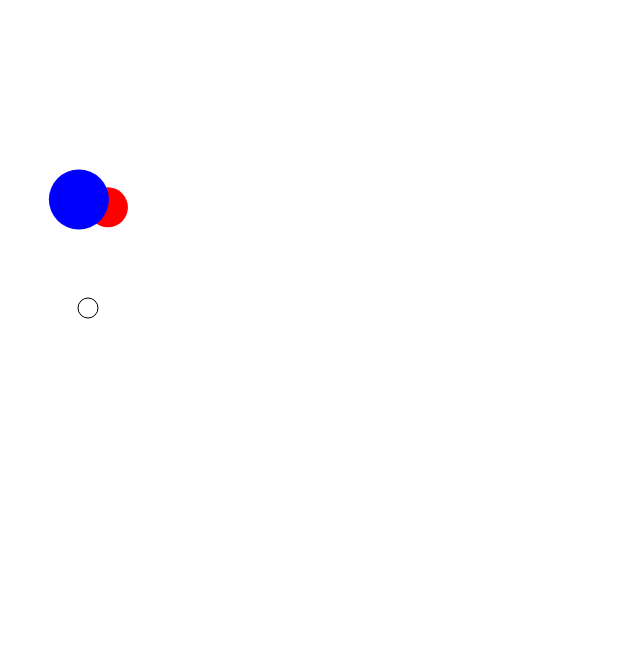
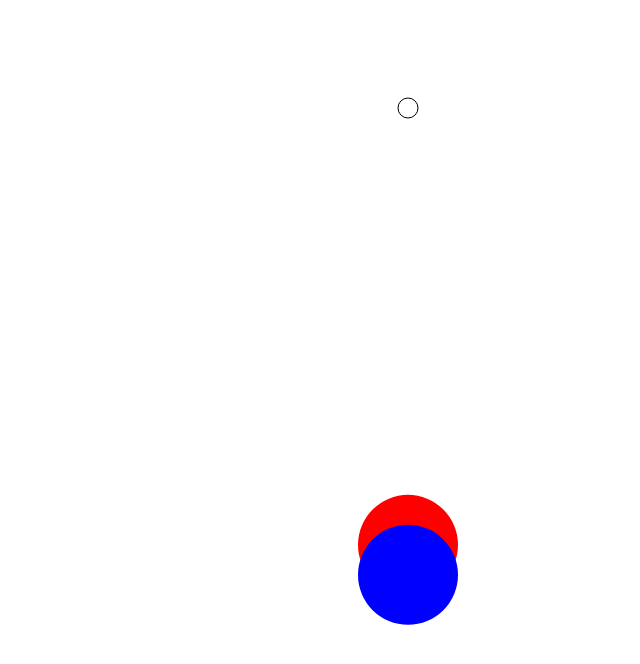
Before and after one commit to EnigMoiD/poi-sim, a plain HTML site: page index.html in a window 1280 px wide. Shown: the whole page, without its empty margins (0-640 px from the left). Drawn offline with Linux system fonts and the light colour scheme.

Commit message:
Better units, drawing

```diff
--- a/index.html
+++ b/index.html
@@ -1,6 +1,6 @@
 <html>
 <body>
-	<canvas id="poi-world" width="500" height="500">You don't have canvas support</canvas>
+	<canvas id="poi-world" width="1000" height="1000">You don't have canvas support</canvas>
 	<script type="text/javascript" src="public/js/physics.js"></script>
 	<script type="text/javascript" src="public/js/body.js"></script>
 	<script type="text/javascript" src="public/js/constraint.js"></script>
--- a/public/js/body.js
+++ b/public/js/body.js
@@ -70,12 +70,12 @@
 		ball.diameter = diameter
 		ball.color = color
 
-		ball.draw = function(ctx) {
+		ball.draw = function(ctx, canvasHeight, pixPerM) {
 			var oldFill = ctx.fillStyle
 
 			ctx.fillStyle = ball.color
 			ctx.beginPath()
-			ctx.arc(ball.pos.x, ball.pos.y, ball.diameter, 0, 2*Math.PI)
+			ctx.arc(ball.pos.x*pixPerM, canvasHeight - ball.pos.y*pixPerM, ball.diameter*pixPerM, 0, 2*Math.PI)
 			ctx.fill()
 
 			ctx.fillStyle = oldFill
@@ -89,12 +89,13 @@
 
 		a.step = function() {}
 
-		a.draw = function(ctx) {
+		a.draw = function(ctx, canvasHeight, pixPerM) {
 			var oldFill = ctx.fillStyle
 
 			ctx.strokeStyle = 'black'
 			ctx.beginPath()
-			ctx.arc(a.pos.x, a.pos.y, 10, 0, 2*Math.PI)
+
+			ctx.arc(a.pos.x*pixPerM, canvasHeight - a.pos.y*pixPerM, 1e-1*pixPerM, 0, 2*Math.PI)
 			ctx.stroke()
 
 			ctx.fillStyle = oldFill
--- a/public/js/main.js
+++ b/public/js/main.js
@@ -5,22 +5,21 @@
 
 	var ctx = canvas.getContext('2d')
 
-	window.world = new World(new vec2(0, -.0001), 10, canvas, ctx)
+	window.world = new World(new vec2(0, -9.8), 1000/60, canvas, ctx)
 
-	var ball = new Ball(new vec2(50, 200), 1, 20, 'red')
-	var blueBall = new Ball(new vec2(80, 200), 2, 30, 'blue')
+	var ball = new Ball(new vec2(4, 4), 1, 5e-1, 'red')
+	var blueBall = new Ball(new vec2(4, 3), 2, 5e-1, 'blue')
 
-	var anchor = new Anchor(new vec2(80, 300))
+	var anchor = new Anchor(new vec2(4, 9))
 
 	world.addBody(ball)
 	world.addBody(blueBall)
 	world.addBody(anchor)
 
-	var spring = new Spring(.0001, 30)
+	var spring = new Spring(100, 1)
+	spring.attachBodies(ball, blueBall)
 
-	spring.attachBodies(ball, blueBall)
-	var newSpring = new Spring(.001, 100)
-
+	var newSpring = new Spring(10, 1)
 	newSpring.attachBodies(anchor, ball)
 
 	window.clearCanvas = function(canvas, ctx) {
--- a/public/js/world.js
+++ b/public/js/world.js
@@ -3,9 +3,11 @@
 		var w = this
 
 		w.g = g
-		w.dt = dt
+		w.dt = dt/1000
 		w.canvas = canvas
 		w.ctx = ctx
+
+		w.pixPerM = 100
 
 		w.bodies = []
 
@@ -18,7 +20,7 @@
 			clearCanvas(canvas, ctx)
 			for (var i in w.bodies) {
 				w.bodies[i].step(w.dt)
-				w.bodies[i].draw(w.ctx)
+				w.bodies[i].draw(w.ctx, w.canvas.height, w.pixPerM)
 			}
 		}
 
```
